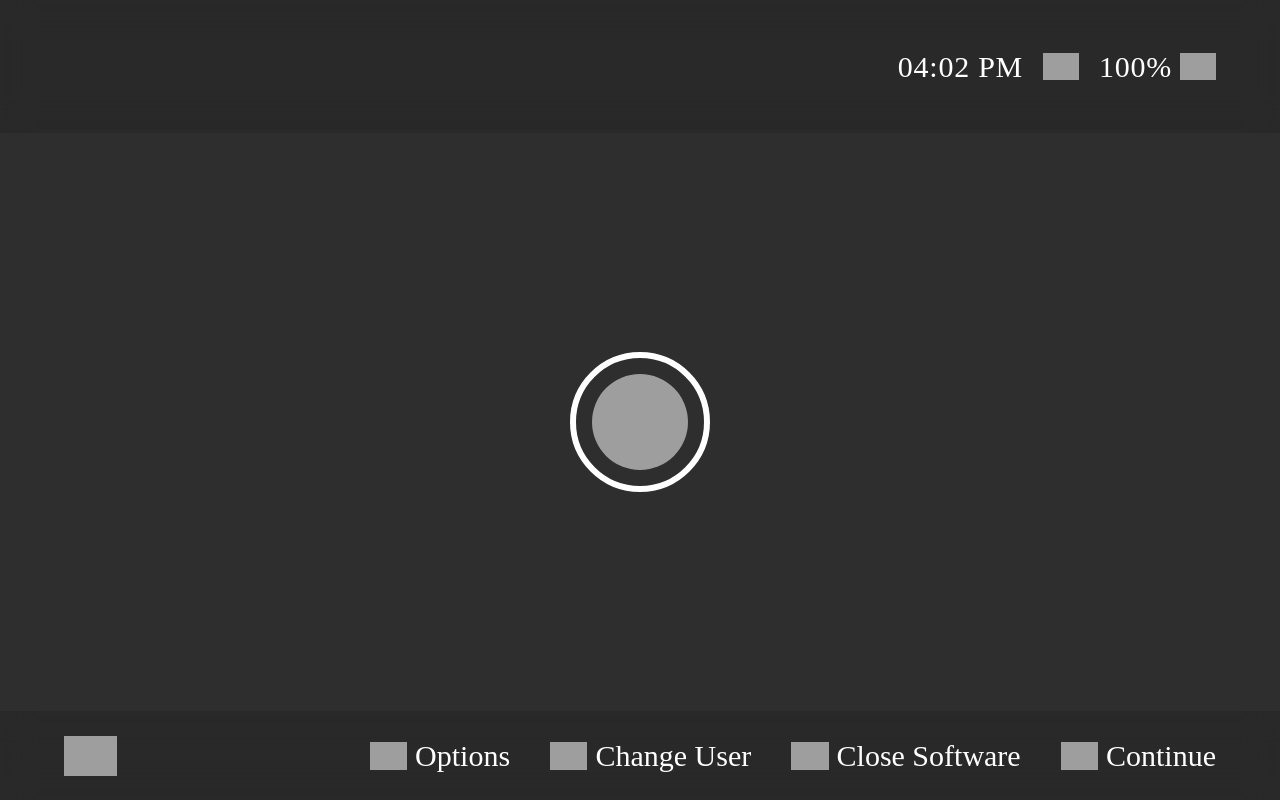
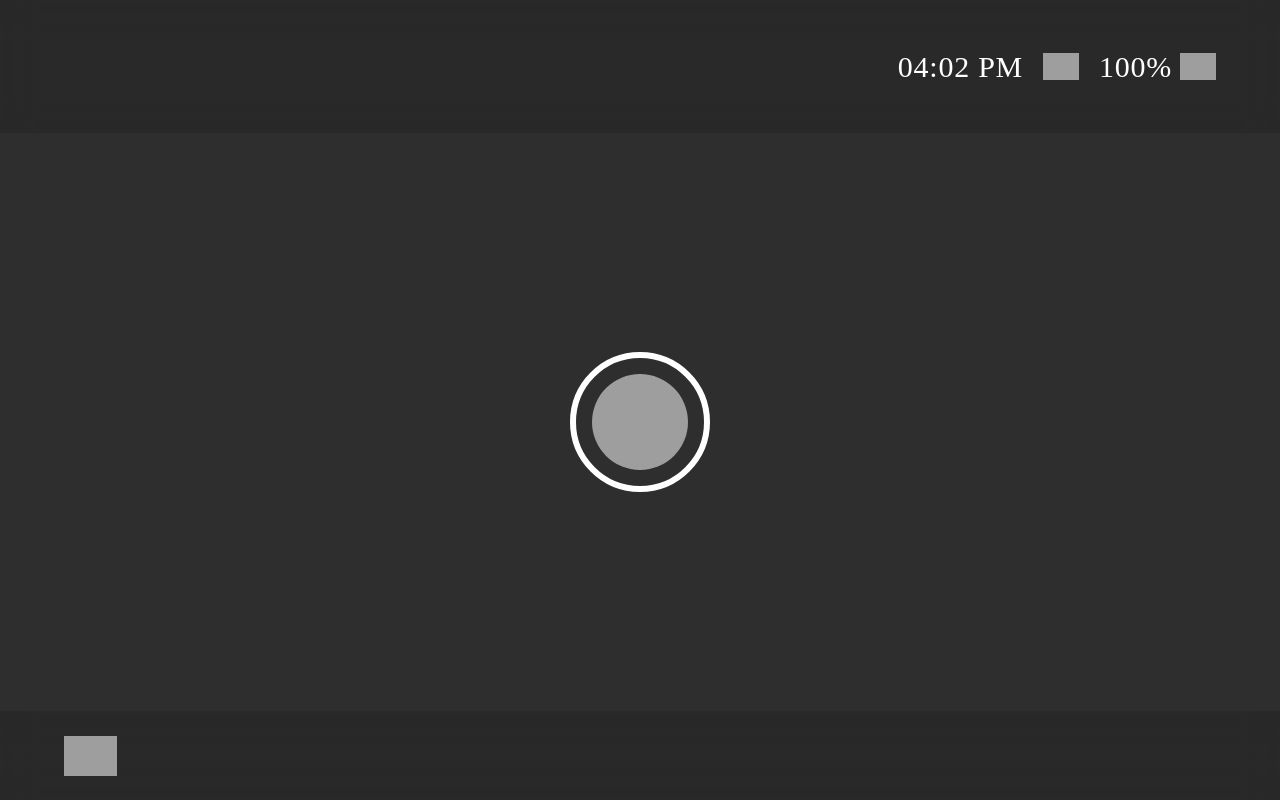
Before and after one commit to varo4code/NintendoSwitch, a Nuxt app: page / in a window 1280 px wide. Built offline with nearby package versions, Linux system fonts and the light colour scheme; grey boxes are pictures that could not be loaded.

Commit message:
Transition to action buttons

```diff
--- a/components/ActionButtons/index.vue
+++ b/components/ActionButtons/index.vue
@@ -1,5 +1,5 @@
 <template>
-  <div class="flex items-center gap-10">
+  <div class="flex items-center gap-10 transition-all duration-1200 opacity-0" :class="{'opacity-100' : show}">
     <!-- OPTIONS BUTTON -->
     <div
       class="flex justify-around items-center gap-2 text-white font-[Poppins] font-extralight text-3xl"
@@ -33,6 +33,11 @@
   </div>
 </template>
 
-<script setup>
+<script setup lang="ts">
 const isPlaying = ref(true);
+interface Props {
+  show: boolean;
+}
+
+defineProps<Props>();
 </script>
--- a/layouts/default.vue
+++ b/layouts/default.vue
@@ -21,7 +21,7 @@
     </div>
     <MenuBar>
       <img src="assets/icons/switch.svg" alt="Nintendo" class="h-10">
-      <ActionButtons></ActionButtons>
+      <ActionButtons :show="initialized"></ActionButtons>
     </MenuBar>
   </div>
 </template>
```
